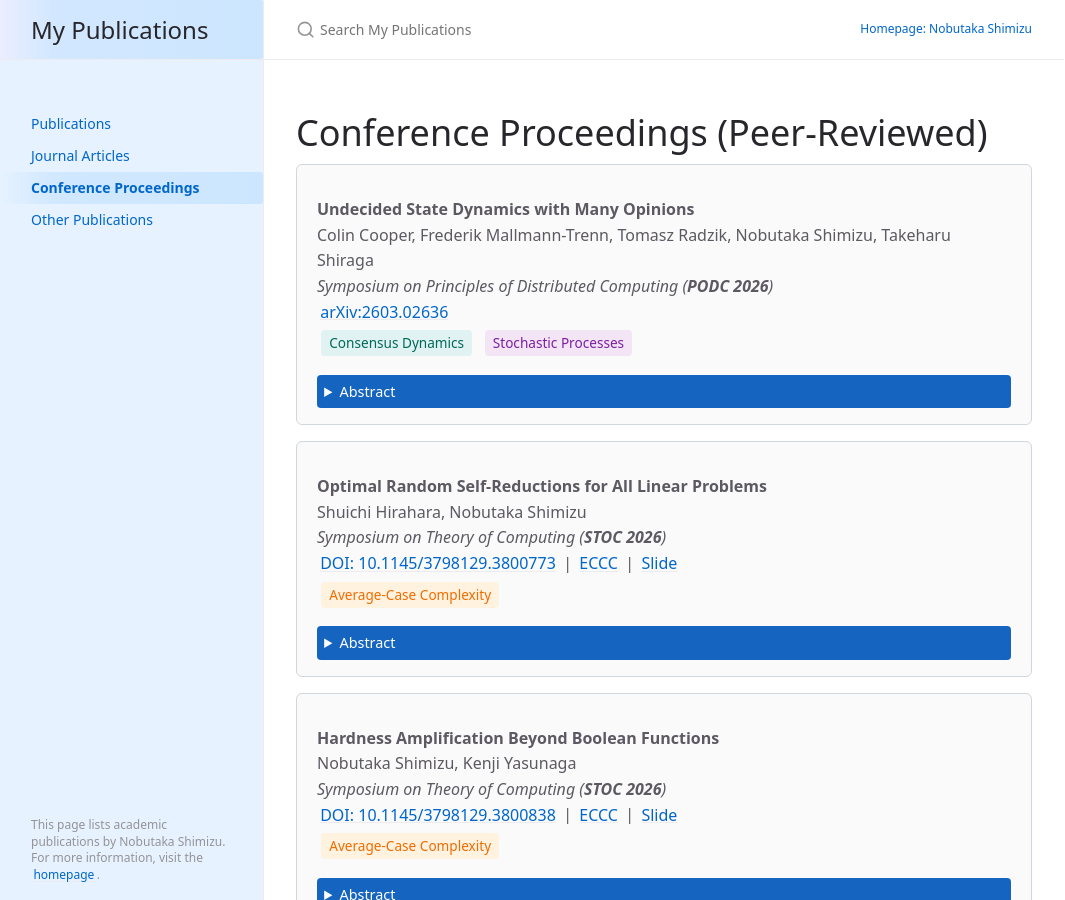
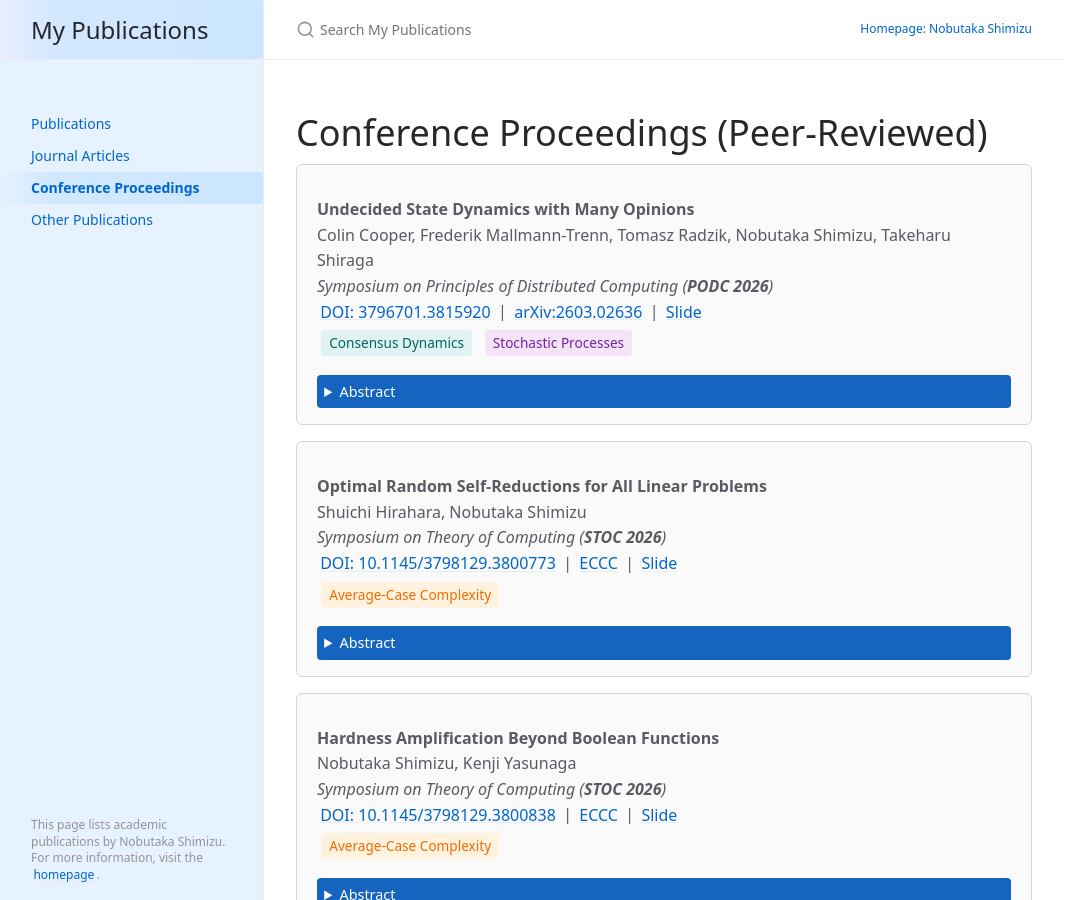
Before and after one commit to NobutakaShimizu/mypapers, a Jekyll site: the page built from docs/conference.md, in a window 1280 px wide and 900 px high. Shown: the whole window, without its empty margins (0-1065 px from the left). Built offline with Jekyll 4.4.1, drawn with Linux system fonts in a browser that asks for light colours; cached includes are drawn as plain includes.

Commit message:
Updated the entry for "Undecided State Dynamics with Many Opinions" to include a DOI link alongside the existing arXiv link and presentation slides, enhancing access to research materials and improving information integrity.

```diff
--- a/docs/conference.md
+++ b/docs/conference.md
@@ -9,7 +9,7 @@ nav_order: 3
 <div class="paper" markdown="1">**Undecided State Dynamics with Many Opinions**<br>
   Colin Cooper, Frederik Mallmann-Trenn, Tomasz Radzik, Nobutaka Shimizu, Takeharu Shiraga<br>
   *Symposium on Principles of Distributed Computing (**PODC 2026**)*<br>
-  [arXiv:2603.02636](https://arxiv.org/abs/2603.02636) <br>
+  [DOI: 3796701.3815920](https://dl.acm.org/doi/10.1145/3796701.3815920) | [arXiv:2603.02636](https://arxiv.org/abs/2603.02636) | [Slide](https://nobutakashimizu.github.io/PODC26_USD/1) <br>
   <span class="paper-tag consensus">Consensus Dynamics</span> <span class="paper-tag randomized">Stochastic Processes</span>
   <details class="paper-abstract"><summary>Abstract</summary>
   <div class="paper-abstract-body">
```
